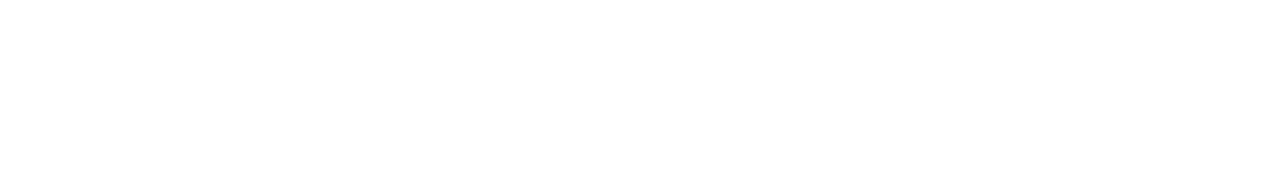
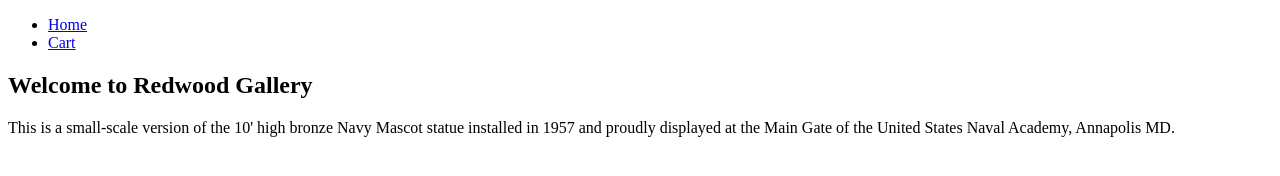
Before and after one commit to josephpjacobi/redwood-gallery-2, a plain HTML site: page index.html in a window 1280 px wide. Drawn offline with Linux system fonts and the light colour scheme.

Commit message:
add assets folder, nav items and main section

```diff
--- a/index.html
+++ b/index.html
@@ -1,14 +1,35 @@
 <!DOCTYPE html>
 <html lang="en">
   <head>
-    <meta charset="UTF-8">
-    <meta name="viewport" content="width=device-width">
+    <meta charset="UTF-8" />
+    <meta name="viewport" content="width=device-width" />
     <title>Redwood Gallery</title>
-    <link rel="stylesheet" href="">
+    <link rel="stylesheet" href="" />
   </head>
   <body>
     <header class="site-header">
-      <nav class="site-navigation"></nav>
+      <nav class="header-navigation">
+        <ul>
+          <li>
+            <a href="/">Home</a>
+          </li>
+          <li>
+            <a href="#">Cart</a>
+          </li>
+        </ul>
+      </nav>
     </header>
+
+    <!-- All content besides the header and footer should be wrapped in a main element -->
+    <main>
+      <section class="banner">
+        <h1>Welcome to Redwood Gallery</h1>
+        <p>
+          This is a small-scale version of the 10' high bronze Navy
+          Mascot statue installed in 1957 and proudly displayed at the
+          Main Gate of the United States Naval Academy, Annapolis MD.
+        </p>
+      </section>
+    </main>
   </body>
 </html>
```
Also changed, not shown: assets/navy_goat-main.jpg (added).
